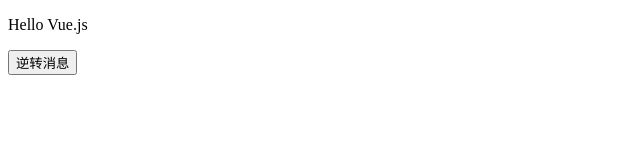
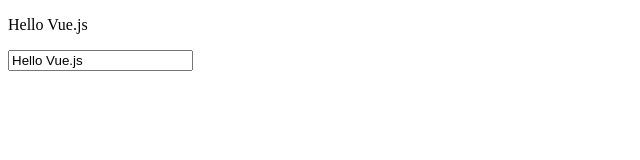
Before and after one commit to xlk1995/Vue-Demo, a plain HTML site: page index.html in a window 1280 px wide. Shown: the whole page, without its empty margins (0-640 px from the left). Drawn offline with nearby package versions, Linux system fonts and the light colour scheme.

Commit message:
v-modle 实现表单与应用状态之间的双向绑定。

```diff
--- a/index.html
+++ b/index.html
@@ -9,7 +9,7 @@
 <body>
     <div id="app">
         <p>{{message}}</p>
-        <button v-on:click="resovleMessage">逆转消息</button>
+        <input v-model="message">
    </div>
     <script src="https://cdn.bootcss.com/vue/2.5.16/vue.js"></script>
    <script>
@@ -17,14 +17,7 @@
         el:'#app',
         data:{
             message:'Hello Vue.js'
-        },
-        methods:{
-            resovleMessage:function(){
-                this.message = this.message.split('').reverse().join('')
-            }
-
         }
-
    })
 
    </script>
```
